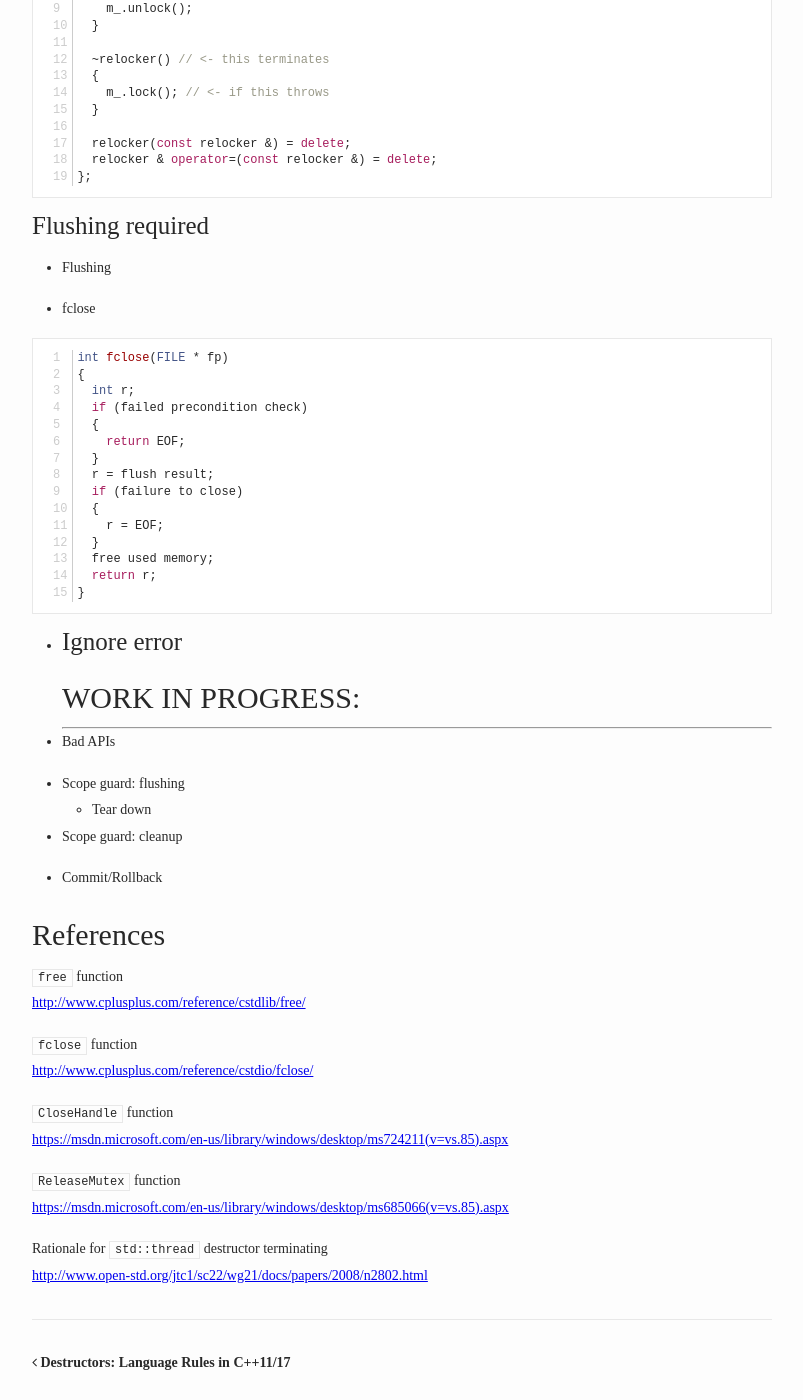
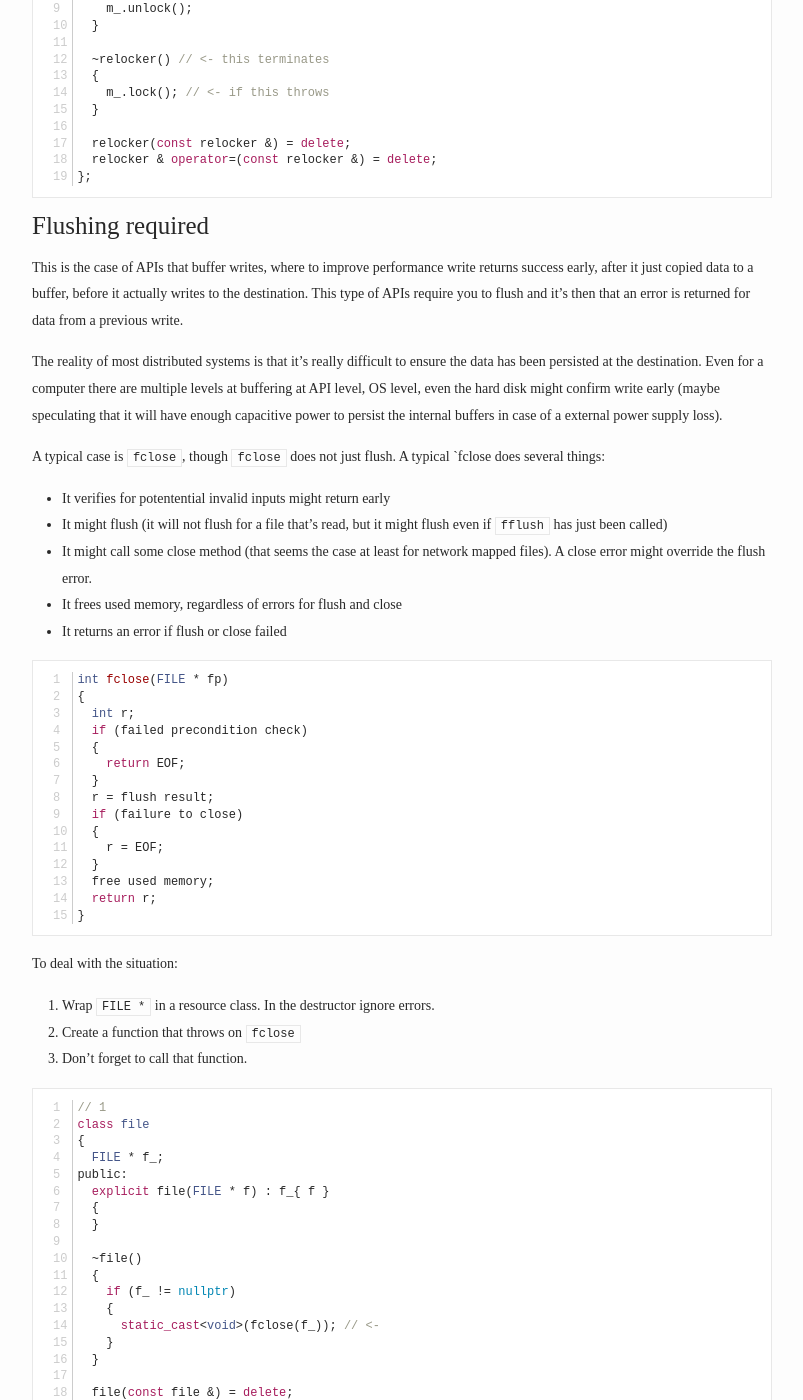
Before and after one commit to bajamircea/bajamircea.github.io, a Jekyll site: the page built from _posts/2018-03-18-destructor-recommended-idiom.markdown, in a window 1280 px wide and 1400 px high, scrolled down 6579 px. Shown: the whole window, without its empty margins (238-1041 px from the left). Built offline with Jekyll 4.4.1, drawn with Linux system fonts in a browser that asks for light colours; nearby versions of some CDN libraries; some of the changed text lies outside the part shown.

Commit message:
fclose sample

```diff
--- a/_posts/2018-03-18-destructor-recommended-idiom.markdown
+++ b/_posts/2018-03-18-destructor-recommended-idiom.markdown
@@ -90,7 +90,7 @@ resource is gone, the destructor has nothing to do. Therefore once we add move
 to a class we need to add a test in the destructor to decide if we need to
 release the resource or not. The test usually involves testing for a invalid
 value (often `nullptr`) or testing for a `bool` member variable or sometimes
-can be skipped.
+can be skipped because it's performed elsewhere.
 
 Reason 2: Move assignment involves releasing the resource of the target object
 before assigning it the value of the source. Releasing the resource in move
@@ -393,9 +393,28 @@ public:
 
 ## Flushing required
 
-- Flushing
+This is the case of APIs that buffer writes, where to improve performance write
+returns success early, after it just copied data to a buffer, before it
+actually writes to the destination. This type of APIs require you to flush and
+it's then that an error is returned for data from a previous write.
 
-- fclose
+The reality of most distributed systems is that it's really difficult to ensure
+the data has been persisted at the destination. Even for a computer there are
+multiple levels at buffering at API level, OS level, even the hard disk might
+confirm write early (maybe speculating that it will have enough capacitive
+power to persist the internal buffers in case of a external power supply loss).
+
+A typical case is `fclose`, though `fclose` does not just flush. A typical
+`fclose does several things:
+
+- It verifies for potentential invalid inputs might return early
+- It might flush (it will not flush for a file that's read, but it might flush
+  even if `fflush` has just been called)
+- It might call some close method (that seems the case at least for network
+  mapped files). A close error might override the flush error.
+- It frees used memory, regardless of errors for flush and close
+- It returns an error if flush or close failed
+
 {% highlight c++ linenos %}
 int fclose(FILE * fp)
 {
@@ -414,12 +433,109 @@ int fclose(FILE * fp)
 }
 {% endhighlight %}
 
-- Ignore error
+To deal with the situation:
+
+1. Wrap `FILE *` in a resource class. In the destructor ignore errors.
+2. Create a function that throws on `fclose`
+3. Don't forget to call that function.
+
+{% highlight c++ linenos %}
+// 1
+class file
+{
+  FILE * f_;
+public:
+  explicit file(FILE * f) : f_{ f }
+  {
+  }
+
+  ~file()
+  {
+    if (f_ != nullptr)
+    {
+      static_cast<void>(fclose(f_)); // <-
+    }
+  }
+
+  file(const file &) = delete;
+  file & operator=(const file &) = delete;
+
+  FILE * get()
+  {
+    return f_;
+  }
+
+  FILE * release() noexcept
+  {
+    FILE * tmp = f_;
+    f_ = nullptr; // <-
+    return tmp;
+  }
+};
+
+// 2
+void close(file_raii & x)
+{
+  int result = std::fclose(x.release()); // <-
+  if (result != 0)
+  {
+    throw std::exception(); // <-
+  }
+}
+
+void write_to_file(const char * file_name)
+{
+  file f{ fopen(file_name, "wb") };
+  if (f.get() == nullptr)
+  {
+    throw std::exception();
+  }
+
+  if (1 != fwrite('x', 1, 1, f.get()))
+  {
+    throw std::exception();
+  }
+
+  // 3
+  close_file(f); // <-
+}
+{% endhighlight %}
+
+The code above checks for all errors and reports only one:
+- If `fclose` fails then `write_to_file` fails with an exception.
+- If `fwrite` fails then it's exception propages, though `fclose` is called from
+  the destructor
+
+## Bad APIs
+
+Sometimes the APIs a broken. Oh well, good luck, do your best.
+
+{% highlight c %}
+The EINTR error is a somewhat special case.  Regarding the EINTR
+error, POSIX.1-2013 says:
+
+       If close() is interrupted by a signal that is to be caught, it
+       shall return -1 with errno set to EINTR and the state of
+       fildes is unspecified.
+
+This permits the behavior that occurs on Linux and many other
+implementations, where, as with other errors that may be reported by
+close(), the file descriptor is guaranteed to be closed.  However, it
+also permits another possibility: that the implementation returns an
+EINTR error and keeps the file descriptor open.  (According to its
+documentation, HP-UX's close() does this.)  The caller must then once
+more use close() to close the file descriptor, to avoid file
+descriptor leaks.  This divergence in implementation behaviors
+provides a difficult hurdle for portable applications, since on many
+implementations, close() must not be called again after an EINTR
+error, and on at least one, close() must be called again.  There are
+plans to address this conundrum for the next major release of the
+POSIX.1 standard.
+{% endhighlight %}
+
 ------------------
 # WORK IN PROGRESS:
 ------------------
-
-- Bad APIs
 
 - Scope guard: flushing
   - Tear down
@@ -431,6 +547,9 @@ int fclose(FILE * fp)
 
 
 # References
+
+`close` function<br/>
+[http://man7.org/linux/man-pages/man2/close.2.html][close]
 
 `free` function<br/>
 [http://www.cplusplus.com/reference/cstdlib/free/][free]
@@ -447,6 +566,7 @@ int fclose(FILE * fp)
 Rationale for `std::thread` destructor terminating<br/>
 [http://www.open-std.org/jtc1/sc22/wg21/docs/papers/2008/n2802.html][std-thread]
 
+[close]: http://man7.org/linux/man-pages/man2/close.2.html
 [free]: http://www.cplusplus.com/reference/cstdlib/free/
 [fclose]: http://www.cplusplus.com/reference/cstdio/fclose/
 [close-handle]: https://msdn.microsoft.com/en-us/library/windows/desktop/ms724211(v=vs.85).aspx
```
